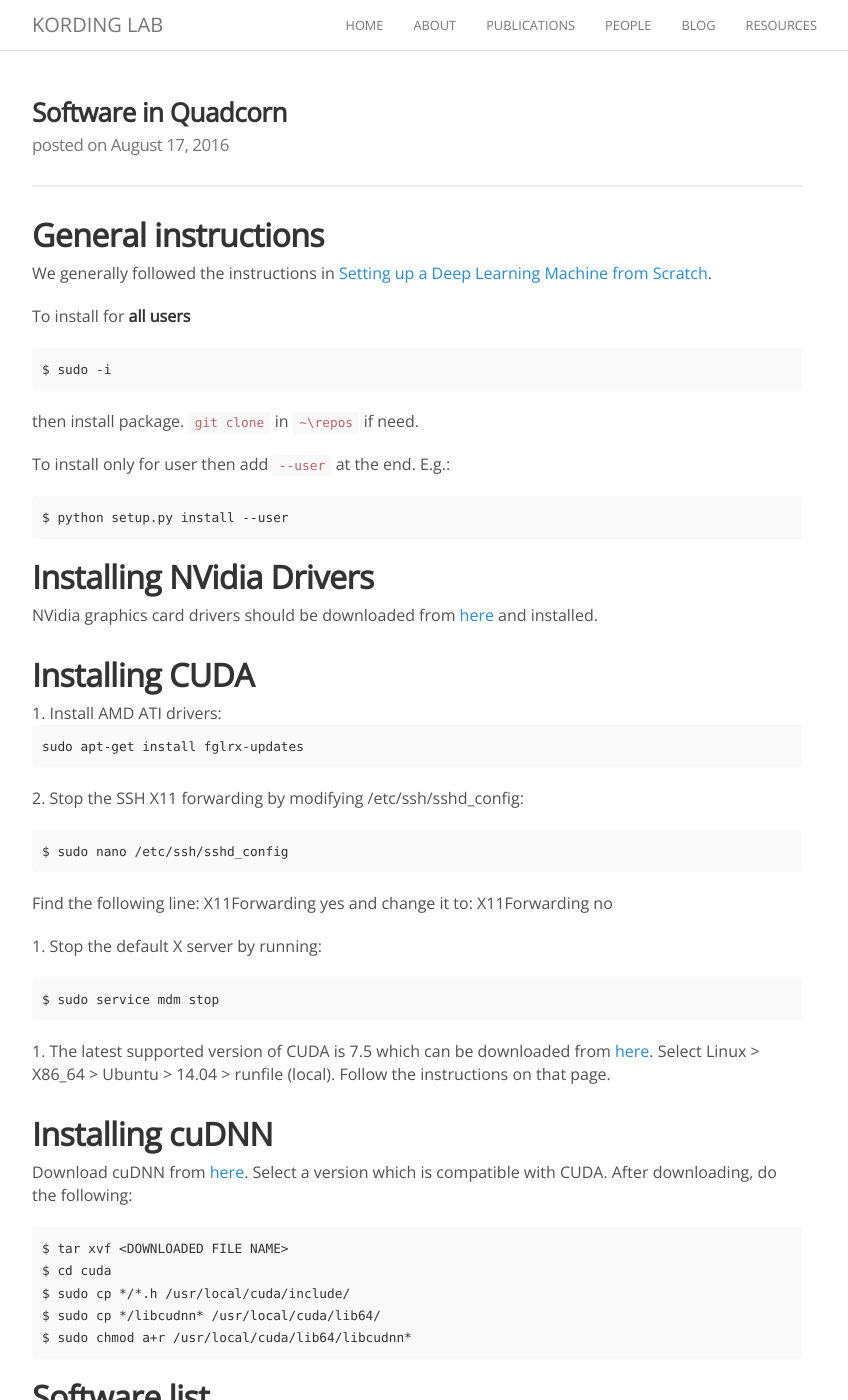
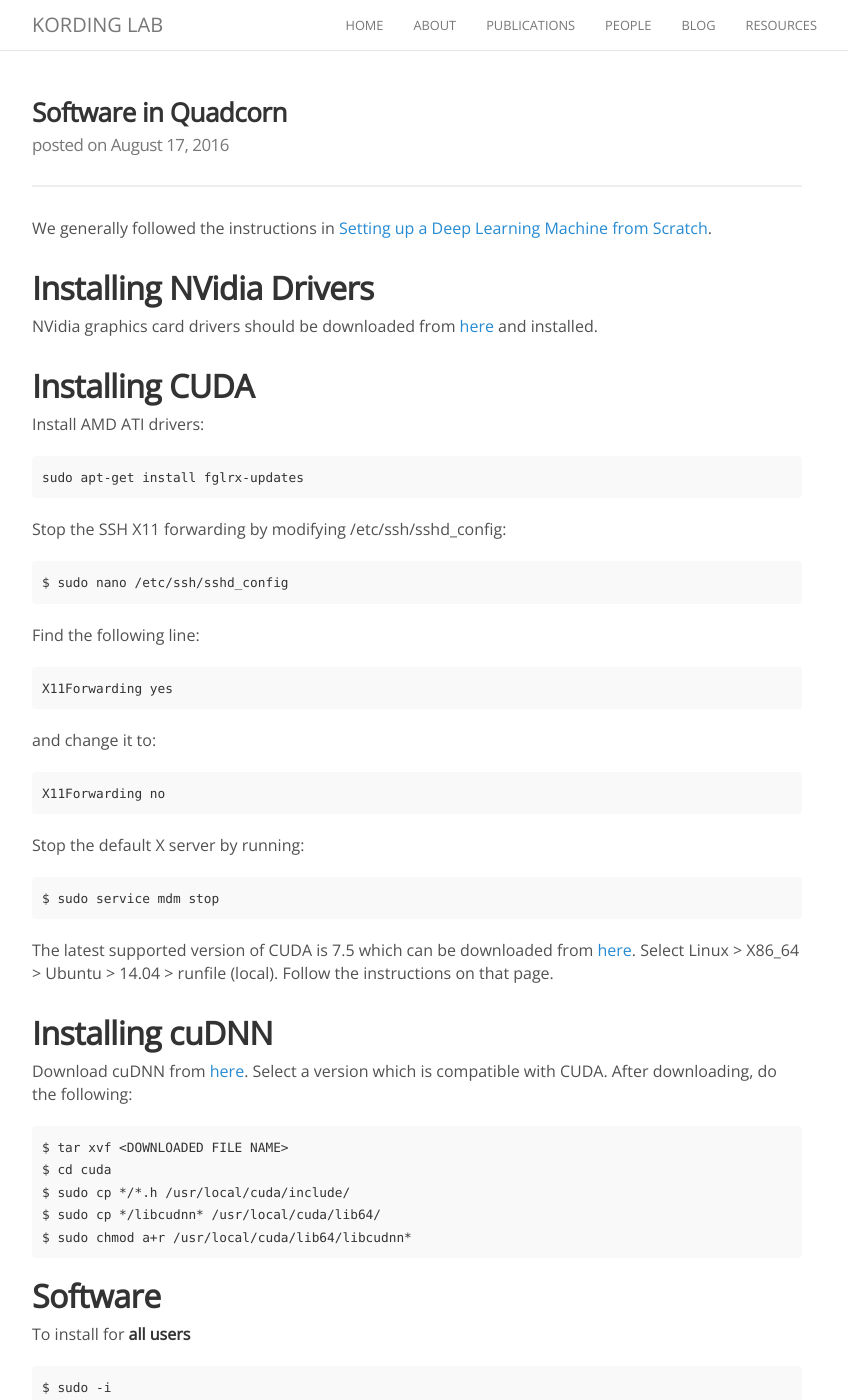
Before and after one commit to KordingLab/KordingLab.github.io, a Jekyll site: the page built from _posts/2016-08-17-quadcorn-software.md, in a window 1280 px wide and 1400 px high. Shown: the whole window, without its empty margins (223-1071 px from the left). Built offline with Jekyll 4.4.1, drawn with Linux system fonts in a browser that asks for light colours; nearby versions of some CDN libraries; comment, search, counter and statistics services are not loaded; some of the changed lines change nothing that is shown.

Commit message:
Update 2016-08-17-quadcorn-software.md

````diff
--- a/_posts/2016-08-17-quadcorn-software.md
+++ b/_posts/2016-08-17-quadcorn-software.md
@@ -5,9 +5,57 @@
 ---
 
 
-## General instructions
+We generally followed the instructions in [Setting up a Deep Learning Machine from Scratch](https://github.com/saiprashanths/dl-setup).
 
-We generally followed the instructions in [Setting up a Deep Learning Machine from Scratch](https://github.com/saiprashanths/dl-setup).
+
+## Installing NVidia Drivers
+
+NVidia graphics card drivers should be downloaded from [here](http://www.geforce.com/drivers/results/105343) and installed.
+
+## Installing CUDA
+
+Install AMD ATI drivers:
+```
+sudo apt-get install fglrx-updates
+```
+
+Stop the SSH X11 forwarding by modifying /etc/ssh/sshd_config:
+
+```
+$ sudo nano /etc/ssh/sshd_config
+```
+Find the following line:
+
+```
+X11Forwarding yes
+```
+
+and change it to:
+
+```
+X11Forwarding no
+```
+Stop the default X server by running:
+
+```
+$ sudo service mdm stop
+```
+
+The latest supported version of CUDA is 7.5 which can be downloaded from [here](https://developer.nvidia.com/cuda-downloads). Select Linux > X86_64 > Ubuntu > 14.04 > runfile (local). Follow the instructions on that page.
+
+## Installing cuDNN
+
+Download cuDNN from [here](https://developer.nvidia.com/cudnn). Select a version which is compatible with CUDA. After downloading, do the following:
+
+```
+$ tar xvf <DOWNLOADED FILE NAME>
+$ cd cuda
+$ sudo cp */*.h /usr/local/cuda/include/
+$ sudo cp */libcudnn* /usr/local/cuda/lib64/
+$ sudo chmod a+r /usr/local/cuda/lib64/libcudnn*
+```
+
+## Software
 
 To install for **all users**
 
@@ -23,51 +71,7 @@
 $ python setup.py install --user
 ```
 
-## Installing NVidia Drivers
-
-NVidia graphics card drivers should be downloaded from [here](http://www.geforce.com/drivers/results/105343) and installed.
-
-## Installing CUDA
-
-1. Install AMD ATI drivers:
-```
-sudo apt-get install fglrx-updates
-```
-
-2. Stop the SSH X11 forwarding by modifying /etc/ssh/sshd_config:
-
-```
-$ sudo nano /etc/ssh/sshd_config
-```
-Find the following line:
-X11Forwarding yes
-and change it to:
-X11Forwarding no
-
-3. Stop the default X server by running:
-
-```
-$ sudo service mdm stop
-```
-
-4. The latest supported version of CUDA is 7.5 which can be downloaded from [here](https://developer.nvidia.com/cuda-downloads). Select Linux > X86_64 > Ubuntu > 14.04 > runfile (local). Follow the instructions on that page.
-
-## Installing cuDNN
-
-Download cuDNN from [here](https://developer.nvidia.com/cudnn). Select a version which is compatible with CUDA. After downloading, do the following:
-
-```
-$ tar xvf <DOWNLOADED FILE NAME>
-$ cd cuda
-$ sudo cp */*.h /usr/local/cuda/include/
-$ sudo cp */libcudnn* /usr/local/cuda/lib64/
-$ sudo chmod a+r /usr/local/cuda/lib64/libcudnn*
-```
-
-## Software list
-
 Here are some specifics and extra software:
-
 
 
 ##### [Tensorflow](https://www.tensorflow.org/versions/r0.10/get_started/os_setup.html#using-pip)
````
